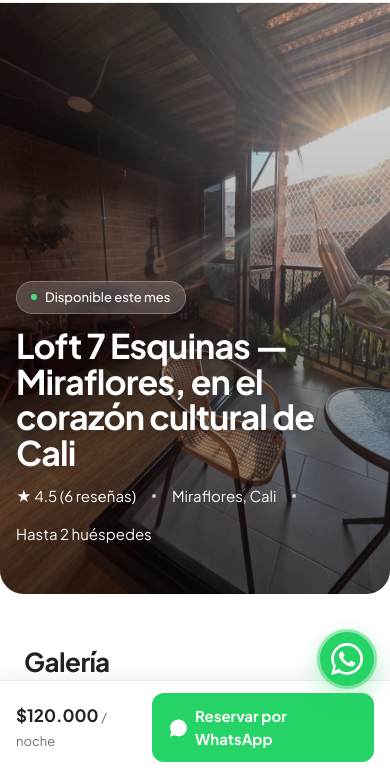
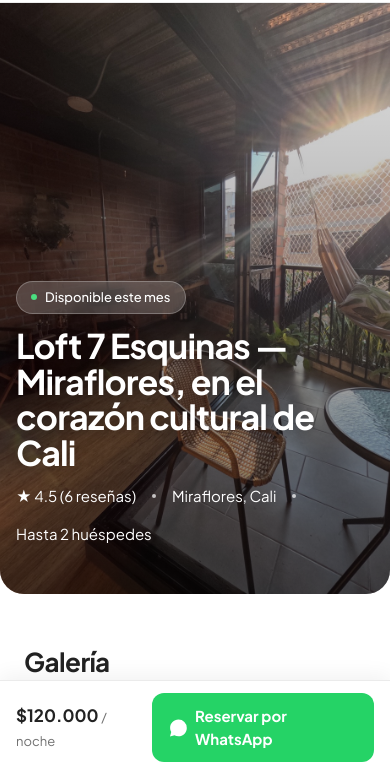
Before and after one commit to jorgearguellles/7esquinas-landing, a plain HTML site: page index.html in a window 390 px wide. Shown: the part 70-842 px from the top of the page. Drawn offline with nearby package versions, Linux system fonts and the light colour scheme.

Commit message:
fix: hide floating WhatsApp button on mobile
Sticky bottom CTA already handles mobile conversion path.

Co-Authored-By: Claude Sonnet 4.6 <noreply@anthropic.com>

```diff
--- a/index.html
+++ b/index.html
@@ -462,7 +462,7 @@
     50%      { box-shadow: 0 8px 24px rgba(37,211,102,0.40), 0 0 0 14px rgba(37,211,102,0); }
   }
   @media (max-width: 768px) {
-    .wa-float { bottom: 88px; right: 16px; width: 54px; height: 54px; }
+    .wa-float { display: none; }
   }
 
   /* =========================================================
```
